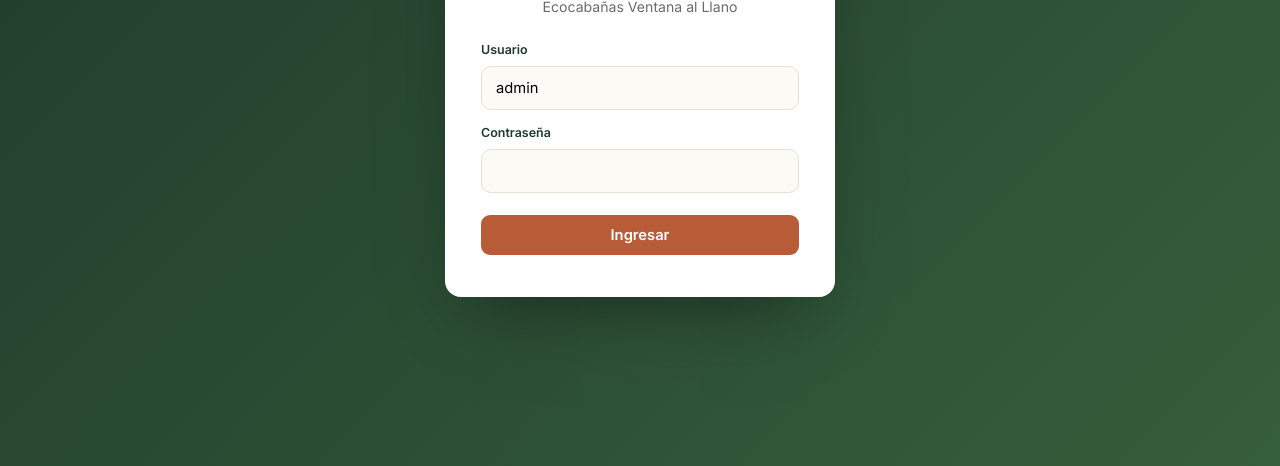
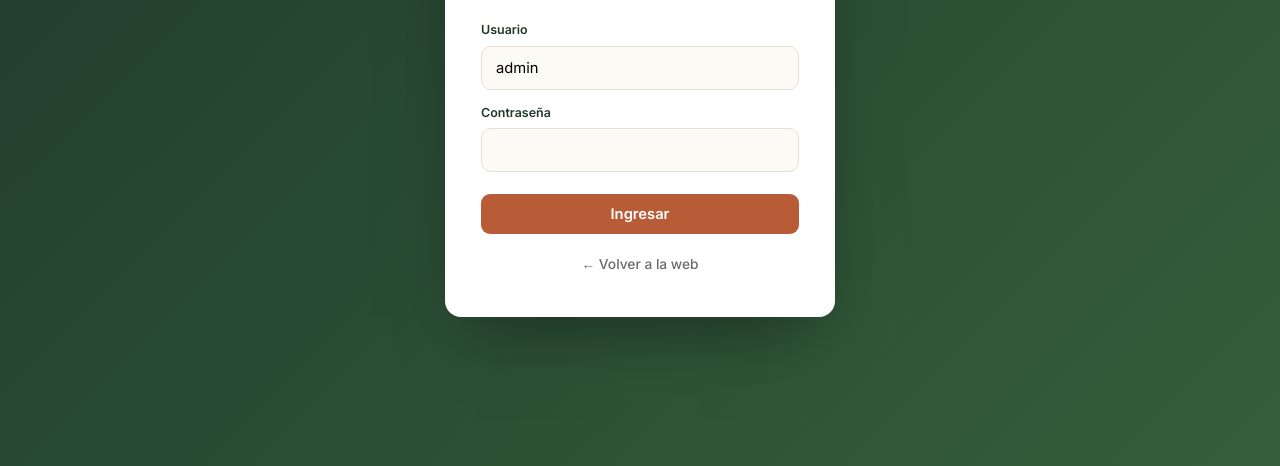
Before and after one commit to 444Pipe/VentanaAlllano, a website: page admin.html in a window 1280 px wide. Shown: the part 334-800 px from the top of the page. Drawn offline with nearby package versions, Linux system fonts and the light colour scheme.

Commit message:
Agregar enlace 'Volver a la web' en el login del admin
Co-Authored-By: Claude Opus 4.8 (1M context) <noreply@anthropic.com>

```diff
--- a/admin.html
+++ b/admin.html
@@ -29,6 +29,8 @@
     .login-card h1 { font-size: 1.8rem; color: var(--green-dark); }
     .login-card p { color: var(--muted); font-size: .88rem; margin-bottom: 24px; }
     .login-card .field-group { text-align: left; margin-bottom: 14px; }
+    .login-back { display: inline-block; margin-top: 20px; color: var(--muted); text-decoration: none; font-size: .86rem; font-weight: 500; }
+    .login-back:hover { color: var(--green-mid); }
 
     label { display: block; font-size: .78rem; font-weight: 600; color: var(--green-dark); margin-bottom: 6px; }
     .field { width: 100%; padding: 12px 14px; border: 1.5px solid var(--line); border-radius: 10px; background: #fcfaf5; }
@@ -166,6 +168,7 @@
         </div>
         <button type="submit" class="btn btn-primary btn-block" id="loginBtn" style="margin-top:8px;">Ingresar</button>
       </form>
+      <a href="index.html" class="login-back">← Volver a la web</a>
     </div>
   </div>
 
```
